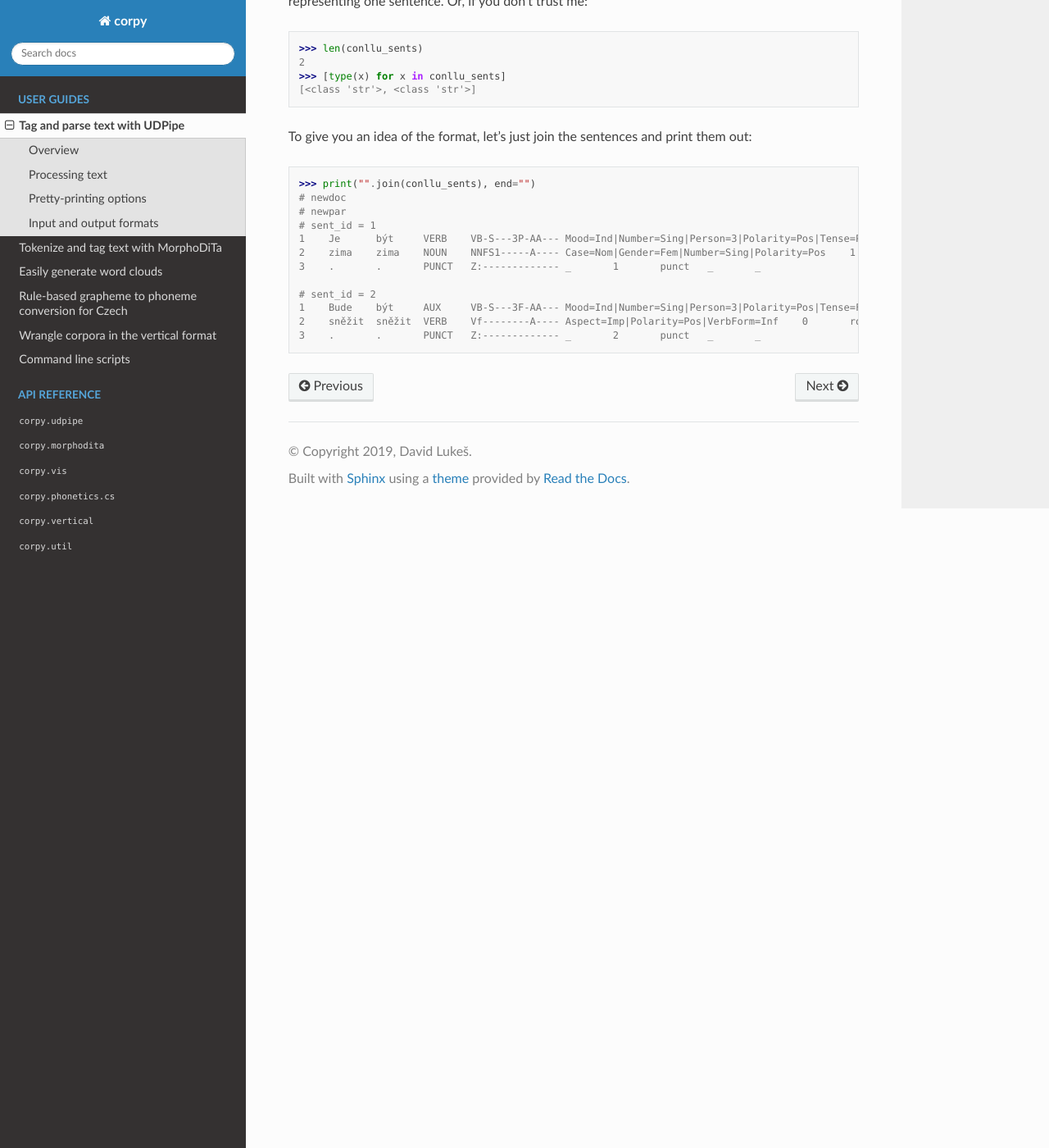
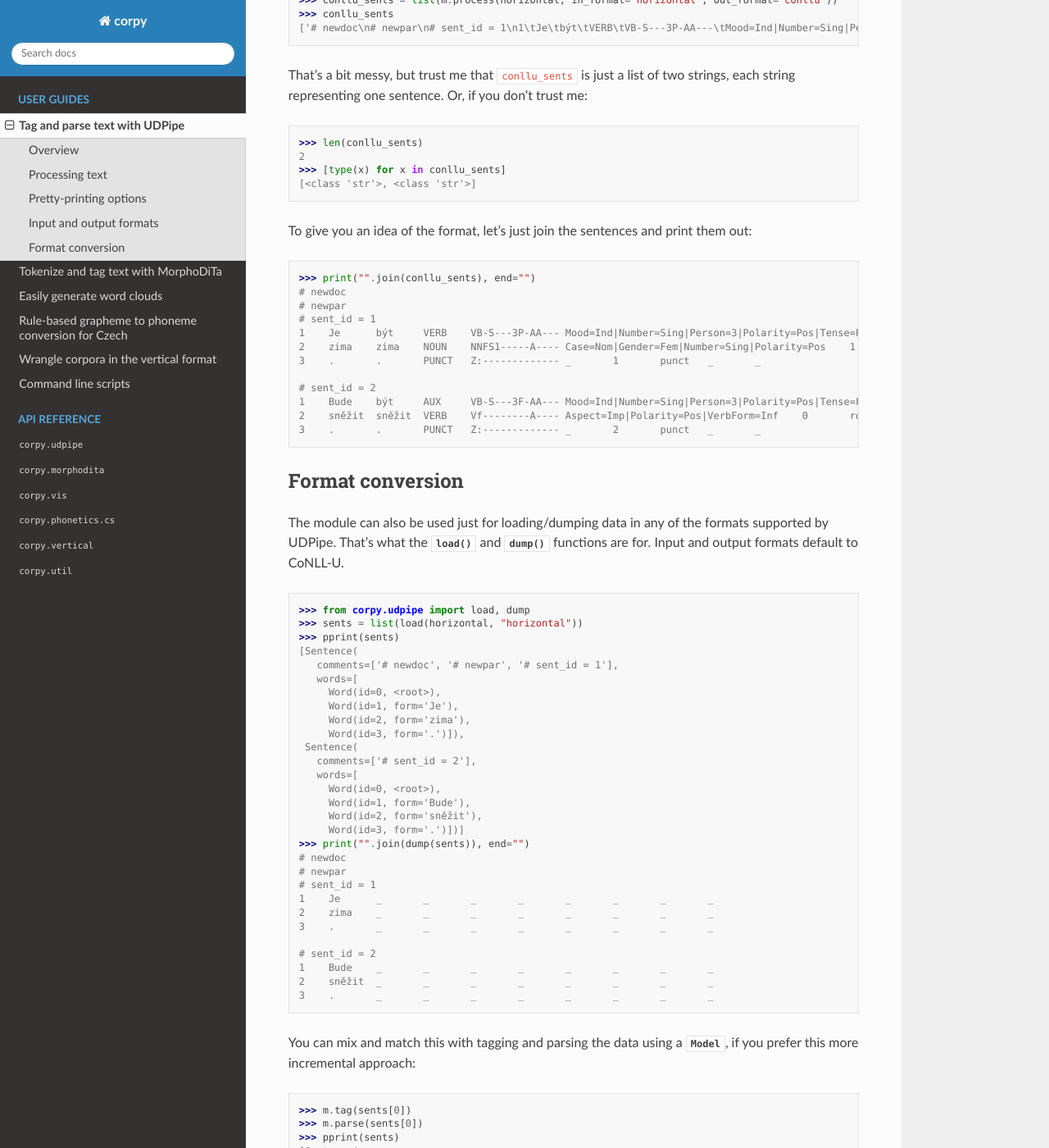
Before and after one commit to dlukes/corpy, a Sphinx documentation site: the page built from docs/guides/udpipe.rst, in a window 1280 px wide and 1400 px high, scrolled down 4770 px. Shown: the whole window at 82% size. Built offline with Sphinx 7.4.7 and the Read the Docs theme 2.0.0, drawn with Linux system fonts in a browser that asks for light colours; some of the changed text lies outside the part shown.

Commit message:
Add standalone API for loading/dumping data in formats supported by UDPipe

```diff
--- a/docs/guides/udpipe.rst
+++ b/docs/guides/udpipe.rst
@@ -245,6 +245,12 @@ using the :func:`~corpy.udpipe.pprint_config` function:
       multiwordTokens=[],
       emptyNodes=[])]
 
+Let's turn digest back on to save space below.
+
+.. code:: python
+
+   >>> pprint_config(digest=True)
+
 Input and output formats
 ========================
 
@@ -303,3 +309,91 @@ out:
    2	sněžit	sněžit	VERB	Vf--------A----	Aspect=Imp|Polarity=Pos|VerbForm=Inf	0	root	_	_
    3	.	.	PUNCT	Z:-------------	_	2	punct	_	_
    <BLANKLINE>
+
+Format conversion
+=================
+
+The module can also be used just for loading/dumping data in any of the formats
+supported by UDPipe. That's what the :func:`~corpy.udpipe.load` and
+:func:`~corpy.udpipe.dump` functions are for. Input and output formats default
+to CoNLL-U.
+
+.. code:: python
+
+   >>> from corpy.udpipe import load, dump
+   >>> sents = list(load(horizontal, "horizontal"))
+   >>> pprint(sents)
+   [Sentence(
+      comments=['# newdoc', '# newpar', '# sent_id = 1'],
+      words=[
+        Word(id=0, <root>),
+        Word(id=1, form='Je'),
+        Word(id=2, form='zima'),
+        Word(id=3, form='.')]),
+    Sentence(
+      comments=['# sent_id = 2'],
+      words=[
+        Word(id=0, <root>),
+        Word(id=1, form='Bude'),
+        Word(id=2, form='sněžit'),
+        Word(id=3, form='.')])]
+   >>> print("".join(dump(sents)), end="")  # doctest: +NORMALIZE_WHITESPACE
+   # newdoc
+   # newpar
+   # sent_id = 1
+   1	Je	_	_	_	_	_	_	_	_
+   2	zima	_	_	_	_	_	_	_	_
+   3	.	_	_	_	_	_	_	_	_
+   <BLANKLINE>
+   # sent_id = 2
+   1	Bude	_	_	_	_	_	_	_	_
+   2	sněžit	_	_	_	_	_	_	_	_
+   3	.	_	_	_	_	_	_	_	_
+   <BLANKLINE>
+
+You can mix and match this with tagging and parsing the data using a
+:class:`~corpy.udpipe.Model`, if you prefer this more incremental approach:
+
+.. code:: python
+
+   >>> m.tag(sents[0])
+   >>> m.parse(sents[0])
+   >>> pprint(sents)
+   [Sentence(
+      comments=['# newdoc', '# newpar', '# sent_id = 1'],
+      words=[
+        Word(id=0, <root>),
+        Word(id=1,
+             form='Je',
+             lemma='být',
+             xpostag='VB-S---3P-AA---',
+             upostag='VERB',
+             feats='Mood=Ind|Number=Sing|Person=3|Polarity=Pos|Tense=Pres|VerbForm=Fin|Voice=Act',
+             head=0,
+             deprel='root'),
+        Word(id=2,
+             form='zima',
+             lemma='zima',
+             xpostag='NNFS1-----A----',
+             upostag='NOUN',
+             feats='Case=Nom|Gender=Fem|Number=Sing|Polarity=Pos',
+             head=1,
+             deprel='nsubj'),
+        Word(id=3,
+             form='.',
+             lemma='.',
+             xpostag='Z:-------------',
+             upostag='PUNCT',
+             head=1,
+             deprel='punct')]),
+    Sentence(
+      comments=['# sent_id = 2'],
+      words=[
+        Word(id=0, <root>),
+        Word(id=1, form='Bude'),
+        Word(id=2, form='sněžit'),
+        Word(id=3, form='.')])]
+
+As you can see, only the first sentence has been tagged and parsed. Note that
+the :meth:`~corpy.udpipe.Model.tag` and :meth:`~corpy.udpipe.Model.parse`
+methods modify the sentence in place!
```
Also changed, not shown: 1 other file.
